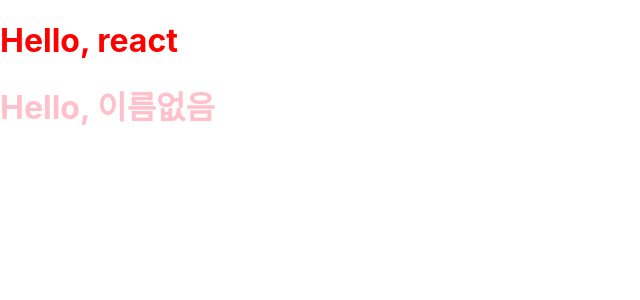
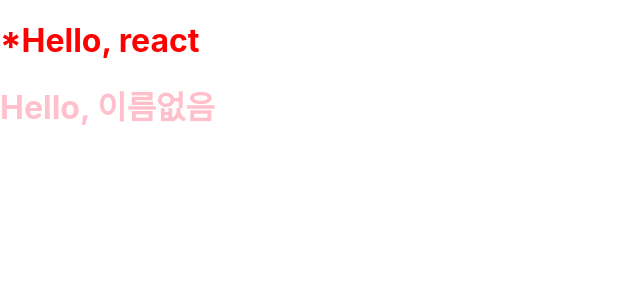
Before and after one commit to quark4904/study-react-velopert, a React (Create React App) app: page / in a window 1280 px wide. Shown: the top 300 px of the page, without its empty margins (0-640 px from the left). Built offline with nearby package versions, Linux system fonts and the light colour scheme.

Commit message:
Add: 1-6. 조건부 렌더링

```diff
--- a/src/App.js
+++ b/src/App.js
@@ -5,7 +5,7 @@ import Wrapper from "./Wrapper";
 function App() {
   return (
     <Wrapper>
-      <Hello name="react" color="red" />
+      <Hello name="react" color="red" isSpecial />
       <Hello color="pink" />
     </Wrapper>
   );
--- a/src/Hello.js
+++ b/src/Hello.js
@@ -9,10 +9,12 @@ import React from "react";
 //   );
 // }
 
-function Hello({ name, color }) {
+function Hello({ name, color, isSpecial }) {
   return (
     <>
-      <h1 style={{ color }}>Hello, {name}</h1>
+      <h1 style={{ color }}>
+        {isSpecial && <b>*</b>}Hello, {name}
+      </h1>
     </>
   );
 }
--- a/src/index.js
+++ b/src/index.js
@@ -1,17 +1,6 @@
-import React from 'react';
-import ReactDOM from 'react-dom';
-import './index.css';
-import App from './App';
-import reportWebVitals from './reportWebVitals';
+import React from "react";
+import ReactDOM from "react-dom";
+import "./index.css";
+import App from "./App";
 
-ReactDOM.render(
-  <React.StrictMode>
-    <App />
-  </React.StrictMode>,
-  document.getElementById('root')
-);
-
-// If you want to start measuring performance in your app, pass a function
-// to log results (for example: reportWebVitals(console.log))
-// or send to an analytics endpoint. Learn more: https://bit.ly/CRA-vitals
-reportWebVitals();
+ReactDOM.render(<App />, document.getElementById("root"));
```
